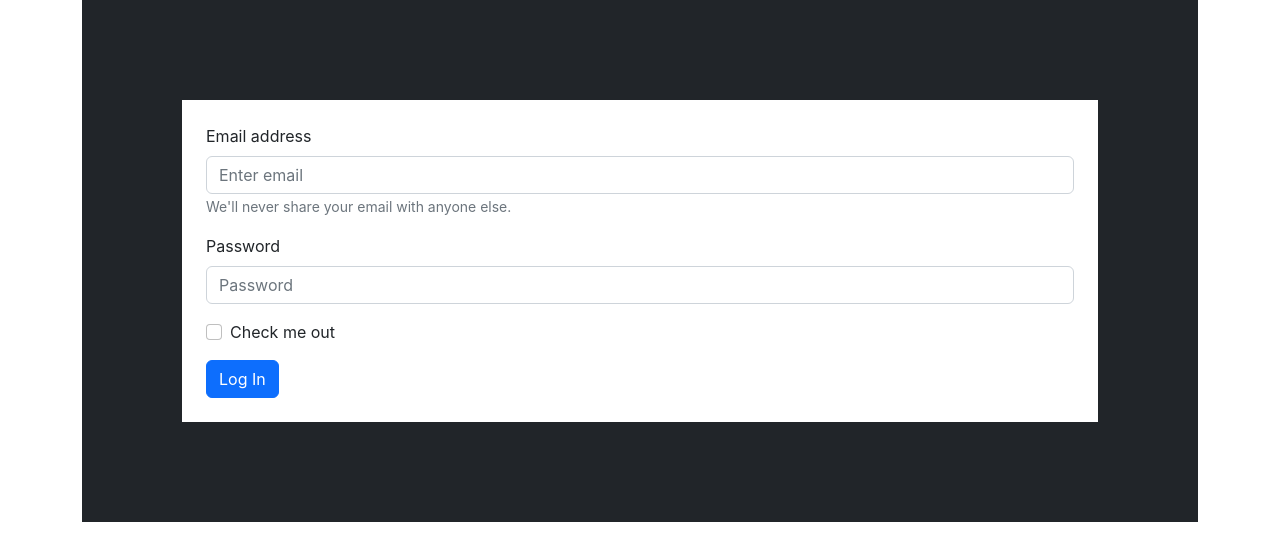
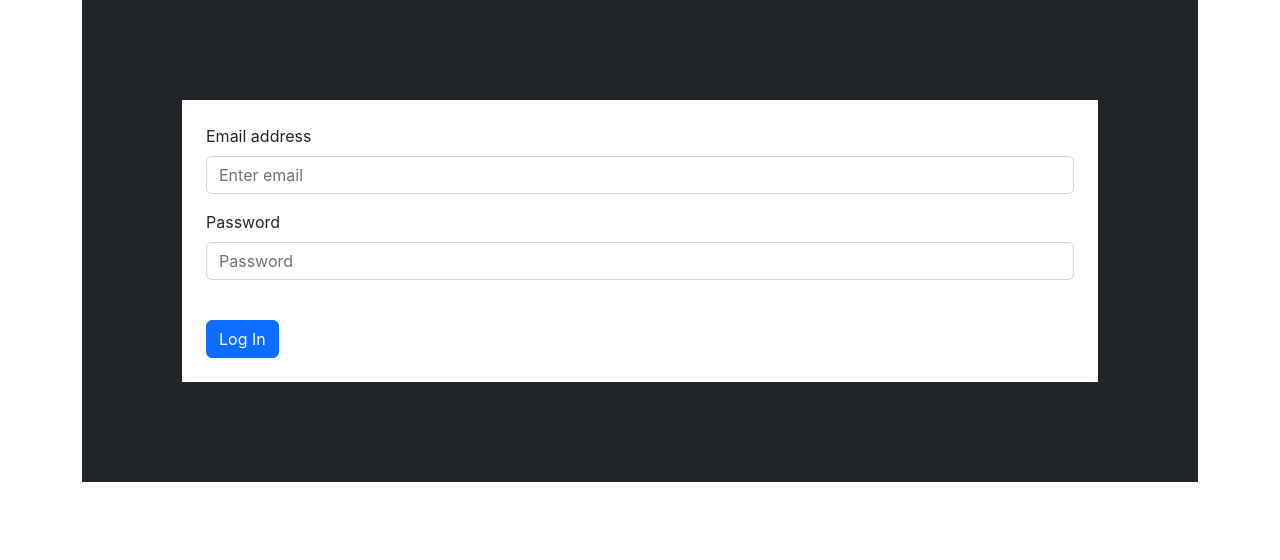
Before and after one commit to dhwanitrranjan/project1, a React (Create React App) app: page / in a window 1280 px wide. Shown: the top 560 px of the page. Built offline with nearby package versions, Linux system fonts and the light colour scheme.

Commit message:
Login validation fixed

```diff
--- a/src/Components/Login.js
+++ b/src/Components/Login.js
@@ -1,18 +1,15 @@
 import React from 'react';
 import Button from 'react-bootstrap/Button';
 import Form from 'react-bootstrap/Form';
-import {useState} from 'react';
+import {useState, useRef} from 'react';
 import { useNavigate } from 'react-router-dom';
 import { Container } from 'react-bootstrap';
 
 function Login() {
+  var email = useRef("")
+  var pw = useRef("")
 
   const navigate = useNavigate();
-
-  const [form, setForm] = useState({
-    username:"",
-    password:""
-  })
 
   const [err, setErr] = useState({
     userNameErr:"",
@@ -20,41 +17,53 @@ function Login() {
   })
 
   let handleInput = (e) =>{
-    let name = e.target.name
-    let value = e.target.value
+    var userErr = false
+    var pwErr = false
+    e.preventDefault();
 
-    if (name === "password"){
-      if (value.length < 8 && value.length > 0){
-        setErr({...err, passwordErr:"The length of password should be more 8."})
-      } else if (!value.match(/^[ A-Za-z0-9_@./#&+-]*$/)) {
-        setErr({...err, passwordErr:"The password should contain alphanumeric characters along with special charecters like !, $, #, or %"})
-      } else {
-        setErr({...err, passwordErr:""})
-      }
+    if (email.current.value==="dhwanit@gmail.com") {
+      userErr = true
+    } else if (email.current.value.length < 3 && email.current.value.length > 15){
+      setErr({...err, userNameErr:"The length of username should be more than 3 and less than 15."})
+    } else if (email.current.value.length === 0) {
+      setErr({...err, userNameErr:"Can not be empty."})
+    } else {
+      setErr({...err, userNameErr:""})
+    }
+
+    if (pw.current.value.match(/^(?=.*[a-z])(?=.*[A-Z])(?=.*\d)(?=.*[@$!%*?&])[A-Za-z\d@$!%*?&]{8,10}$/)) {
+      pwErr = true
+    } else if (pw.current.value.length < 8){
+      setErr({...err, passwordErr:"The length of password should be more 8."})
+    } else if (pw.current.value.length === 0) {
+      setErr({...err, passwordErr:"Can not be empty."})
+    } else {
+      setErr({...err, passwordErr:"Should contain Uppercase, Lowercasenumbers and special charecters."})
+    }
+
+    console.log(userErr, pwErr)
+    if (userErr && pwErr){
+      navigate('/add-data')
     }
   }
 
   return (
     <div>
       <Container>
-        <Form style={{border: "100px solid"}} className="p-4">
+        <Form style={{border: "100px solid"}} className="p-4" onSubmit={handleInput}>
           <Form.Group className="mb-3" controlId="formBasicEmail">
             <Form.Label>Email address</Form.Label>
-            <Form.Control type="email" placeholder="Enter email" name="username" onChange={handleInput} required/>
-            <Form.Text className="text-muted">
-                We'll never share your email with anyone else.
-            </Form.Text>
+            <Form.Control type="email" placeholder="Enter email" name="username" ref={email}/>
           </Form.Group>
+          {err.userNameErr}
 
           <Form.Group className="mb-3" controlId="formBasicPassword">
             <Form.Label>Password</Form.Label>
-            <Form.Control type="password" placeholder="Password" name="password" onChange={handleInput} required/>
+            <Form.Control type="password" placeholder="Password" name="password" ref={pw}/>
           </Form.Group>
           {err.passwordErr}
-          <Form.Group className="mb-3" controlId="formBasicCheckbox">
-            <Form.Check type="checkbox" label="Check me out" />
-          </Form.Group>
-          <Button variant="primary" type="submit" onClick={() => navigate('add-data')}>Log In</Button>
+          <br/>
+          <Button variant="primary" type="submit">Log In</Button>
         </Form>
       </Container>
       <br />
```
